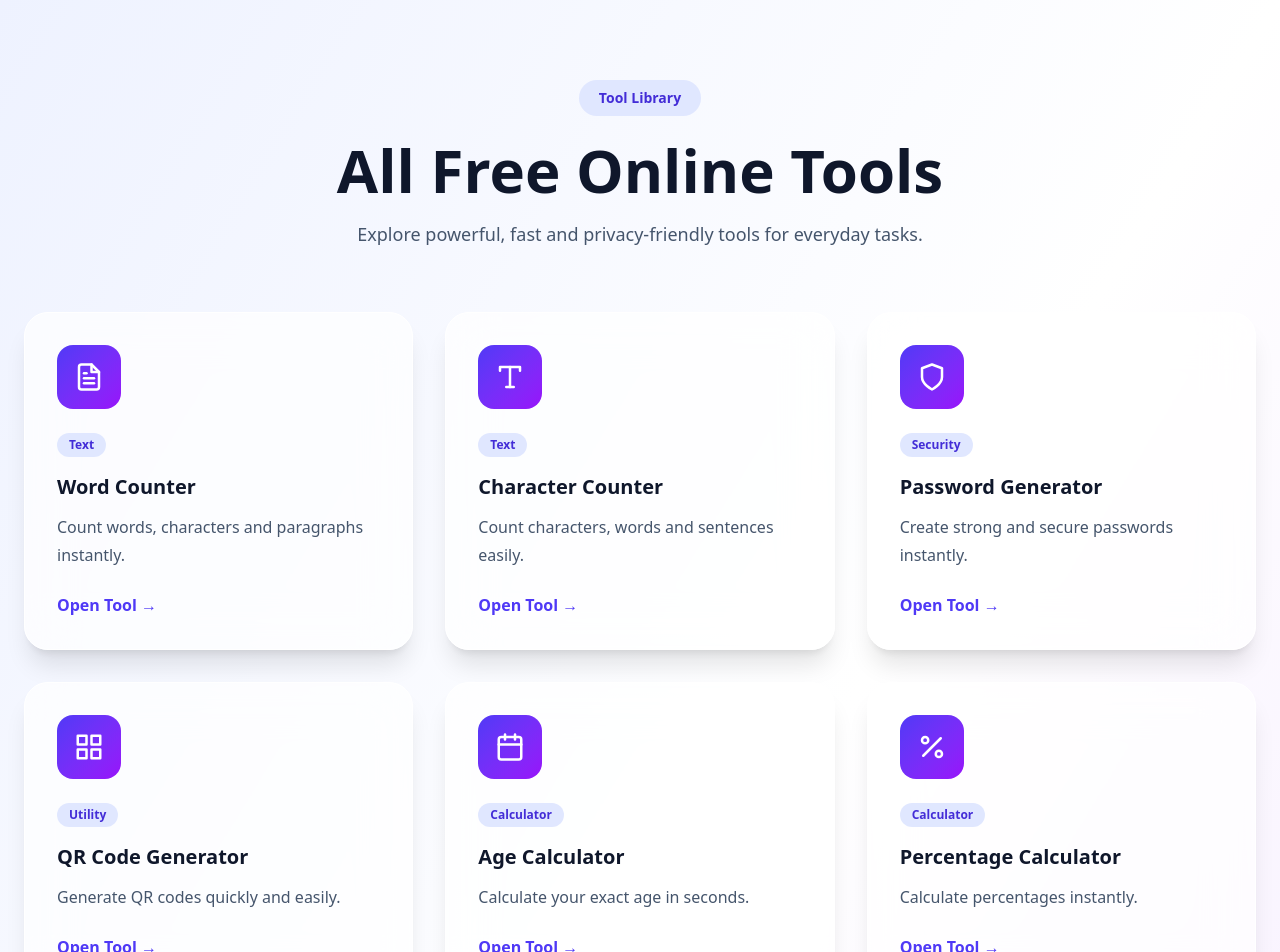
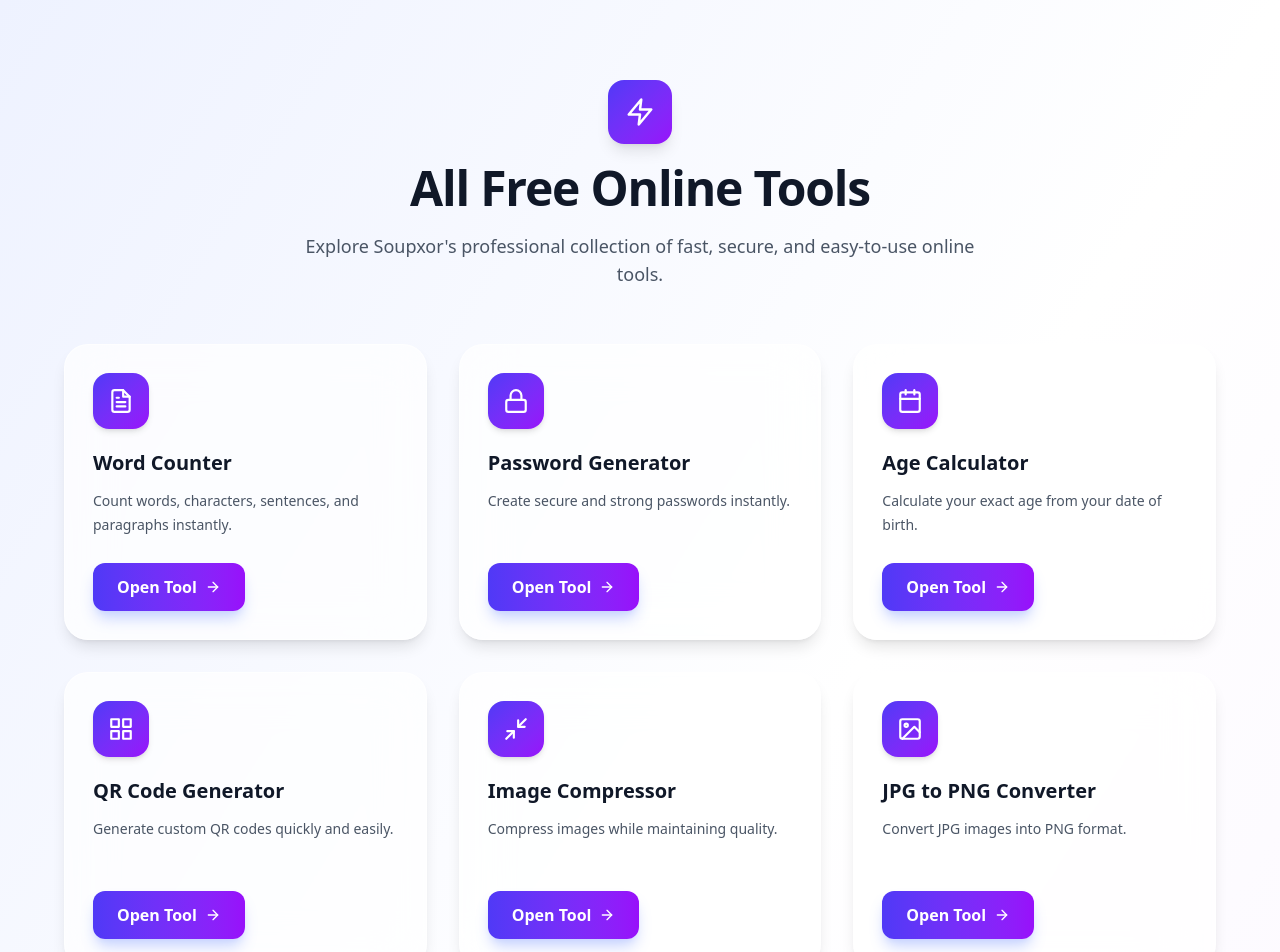
Before and after one commit to Blackmafia453/toolverse, a Next.js app: page /tools in a window 1280 px wide. Shown: the top 952 px of the page. Built offline with nearby package versions, Linux system fonts and the light colour scheme.

Commit message:
Replace ToolVerse branding with Soupxor

```diff
--- a/app/tools/page.tsx
+++ b/app/tools/page.tsx
@@ -1,384 +1,198 @@
-import Link from "next/link";
-
+import type { Metadata } from "next";
 import {
   FiFileText,
-  FiType,
-  FiShield,
+  FiLock,
+  FiCalendar,
   FiGrid,
-  FiCalendar,
+  FiImage,
+  FiFile,
+  FiScissors,
+  FiCode,
+  FiDroplet,
   FiPercent,
   FiActivity,
   FiDollarSign,
-  FiImage,
-  FiFile,
-  FiCode,
-  FiDroplet,
   FiMinimize2,
-  FiScissors,
+  FiHash,
+  FiZap,
 } from "react-icons/fi";
 
+import ToolButton from "@/components/ToolButton";
 
-export default function ToolsPage() {
-
+export const metadata: Metadata = {
+  title: "Free Online Tools - Soupxor",
+  description:
+    "Explore Soupxor's collection of free online tools including text tools, image tools, PDF utilities, calculators, security tools, and developer tools.",
+  keywords: [
+    "free online tools",
+    "text tools",
+    "image tools",
+    "PDF tools",
+    "calculator tools",
+    "password generator",
+    "word counter",
+    "QR code generator",
+    "Soupxor",
+  ],
+  openGraph: {
+    title: "Free Online Tools - Soupxor",
+    description:
+      "Use powerful free online tools for productivity, calculations, images, PDFs, security, and development.",
+    url: "https://soupxor.com/tools",
+    siteName: "Soupxor",
+    type: "website",
+  },
+  twitter: {
+    card: "summary_large_image",
+    title: "Free Online Tools - Soupxor",
+    description:
+      "A complete collection of free online tools built for productivity and everyday tasks.",
+  },
+};
 
 const tools = [
-
   {
     name: "Word Counter",
-      description: "Count words, characters and paragraphs instantly.",
-      category: "Text",
-      icon: <FiFileText />,
-      link: "/tools/word-counter",
+    description: "Count words, characters, sentences, and paragraphs instantly.",
+    icon: FiFileText,
+    route: "/tools/word-counter",
   },
-
-    {
-      name: "Character Counter",
-      description: "Count characters, words and sentences easily.",
-      category: "Text",
-      icon: <FiType />,
-      link: "/tools/character-counter",
-    },
-
   {
     name: "Password Generator",
-      description: "Create strong and secure passwords instantly.",
-      category: "Security",
-      icon: <FiShield />,
-      link: "/tools/password-generator",
+    description: "Create secure and strong passwords instantly.",
+    icon: FiLock,
+    route: "/tools/password-generator",
   },
-
+  {
+    name: "Age Calculator",
+    description: "Calculate your exact age from your date of birth.",
+    icon: FiCalendar,
+    route: "/tools/age-calculator",
+  },
   {
     name: "QR Code Generator",
-      description: "Generate QR codes quickly and easily.",
-      category: "Utility",
-      icon: <FiGrid />,
-      link: "/tools/qr-code-generator",
+    description: "Generate custom QR codes quickly and easily.",
+    icon: FiGrid,
+    route: "/tools/qr-code-generator",
   },
-
-    {
-      name: "Age Calculator",
-      description: "Calculate your exact age in seconds.",
-      category: "Calculator",
-      icon: <FiCalendar />,
-      link: "/tools/age-calculator",
-    },
-
-    {
-      name: "Percentage Calculator",
-      description: "Calculate percentages instantly.",
-      category: "Calculator",
-      icon: <FiPercent />,
-      link: "/tools/percentage-calculator",
-    },
-
-    {
-      name: "BMI Calculator",
-      description: "Calculate your BMI score easily.",
-      category: "Calculator",
-      icon: <FiActivity />,
-      link: "/tools/bmi-calculator",
-    },
-
-    {
-      name: "Loan Calculator",
-      description: "Calculate monthly loan payments.",
-      category: "Finance",
-      icon: <FiDollarSign />,
-      link: "/tools/loan-calculator",
-    },
-
   {
     name: "Image Compressor",
-      description: "Compress images without losing quality.",
-      category: "Image",
-      icon: <FiMinimize2 />,
-      link: "/tools/image-compressor",
+    description: "Compress images while maintaining quality.",
+    icon: FiMinimize2,
+    route: "/tools/image-compressor",
   },
-
   {
-      name: "JPG to PNG",
+    name: "JPG to PNG Converter",
     description: "Convert JPG images into PNG format.",
-      category: "Image",
-      icon: <FiImage />,
-      link: "/tools/jpg-to-png",
+    icon: FiImage,
+    route: "/tools/jpg-to-png",
   },
-
   {
-      name: "PNG to JPG",
+    name: "PNG to JPG Converter",
     description: "Convert PNG images into JPG format.",
-      category: "Image",
-      icon: <FiImage />,
-      link: "/tools/png-to-jpg",
+    icon: FiImage,
+    route: "/tools/png-to-jpg",
   },
-
   {
     name: "PDF Merge",
-      description: "Combine multiple PDF files together.",
-      category: "PDF",
-      icon: <FiFile />,
-      link: "/tools/pdf-merge",
+    description: "Combine multiple PDF files into one document.",
+    icon: FiFile,
+    route: "/tools/pdf-merge",
   },
-
   {
     name: "PDF Split",
     description: "Split PDF files into separate pages.",
-      category: "PDF",
-      icon: <FiScissors />,
-      link: "/tools/pdf-split",
+    icon: FiScissors,
+    route: "/tools/pdf-split",
   },
-
   {
     name: "JSON Formatter",
-      description: "Format and beautify JSON code.",
-      category: "Developer",
-      icon: <FiCode />,
-      link: "/tools/json-formatter",
+    description: "Format and beautify JSON data instantly.",
+    icon: FiCode,
+    route: "/tools/json-formatter",
   },
-
   {
     name: "Color Picker",
-      description: "Pick colors and get HEX values.",
-      category: "Design",
-      icon: <FiDroplet />,
-      link: "/tools/color-picker",
+    description: "Pick colors and get HEX, RGB values.",
+    icon: FiDroplet,
+    route: "/tools/color-picker",
   },
-
+  {
+    name: "Percentage Calculator",
+    description: "Calculate percentages quickly and accurately.",
+    icon: FiPercent,
+    route: "/tools/percentage-calculator",
+  },
+  {
+    name: "BMI Calculator",
+    description: "Calculate your body mass index instantly.",
+    icon: FiActivity,
+    route: "/tools/bmi-calculator",
+  },
+  {
+    name: "Loan Calculator",
+    description: "Calculate loan payments and interest estimates.",
+    icon: FiDollarSign,
+    route: "/tools/loan-calculator",
+  },
+  {
+    name: "Hash Generator",
+    description: "Generate secure hashes for your data.",
+    icon: FiHash,
+    route: "/tools/hash-generator",
+  },
 ];
 
+export default function ToolsPage() {
+  return (
+    <main className="min-h-screen bg-gradient-to-br from-indigo-50 via-white to-purple-50 px-6 py-20">
+      <section className="mx-auto max-w-6xl">
+        <div className="mb-14 text-center">
+          <div className="mx-auto mb-5 flex h-16 w-16 items-center justify-center rounded-2xl bg-gradient-to-br from-indigo-600 to-purple-600 text-white shadow-lg">
+            <FiZap size={30} />
+          </div>
 
-
-  return (
-
-    <main
-      className="
-      min-h-screen
-      relative
-      overflow-hidden
-      py-20
-      px-6
-      "
-    >
-
-
-      <div
-        className="
-        absolute
-        inset-0
-        -z-10
-        bg-gradient-to-br
-        from-indigo-50
-        via-white
-        to-purple-100
-        "
-      />
-
-
-
-      <div className="max-w-7xl mx-auto">
-
-
-
-        {/* Hero */}
-
-        <section className="text-center mb-16">
-
-
-          <span
-            className="
-            inline-block
-            px-5
-            py-2
-            rounded-full
-            bg-indigo-100
-            text-indigo-700
-            font-semibold
-            text-sm
-            "
-          >
-            Tool Library
-          </span>
-
-
-
-          <h1
-            className="
-            mt-6
-            text-4xl
-            md:text-6xl
-            font-extrabold
-            text-slate-900
-            "
-          >
+          <h1 className="text-4xl font-bold tracking-tight text-gray-900 md:text-5xl">
             All Free Online Tools
           </h1>
 
+          <p className="mx-auto mt-5 max-w-2xl text-lg text-gray-600">
+            Explore Soupxor&apos;s professional collection of fast, secure, and
+            easy-to-use online tools.
+          </p>
+        </div>
 
+        <div className="grid gap-8 sm:grid-cols-2 lg:grid-cols-3">
+          {tools.map((tool) => {
+            const Icon = tool.icon;
 
-          <p
-            className="
-            mt-5
-            max-w-3xl
-            mx-auto
-            text-lg
-            text-slate-600
-            "
+            return (
+              <div
+                key={tool.name}
+                className="group rounded-3xl border border-white/60 bg-white/70 p-7 shadow-lg backdrop-blur-xl transition duration-300 hover:-translate-y-2 hover:shadow-2xl"
               >
-            Explore powerful, fast and privacy-friendly tools
-            for everyday tasks.
+                <div className="mb-5 flex h-14 w-14 items-center justify-center rounded-2xl bg-gradient-to-br from-indigo-600 to-purple-600 text-white shadow-md">
+                  <Icon size={26} />
+                </div>
+
+                <h2 className="text-xl font-semibold text-gray-900">
+                  {tool.name}
+                </h2>
+
+                <p className="mt-3 min-h-[50px] text-sm leading-6 text-gray-600">
+                  {tool.description}
                 </p>
 
-
+                <div className="mt-6">
+                  <ToolButton href={tool.route}>
+                    Open Tool
+                  </ToolButton>
+                </div>
+              </div>
+            );
+          })}
+        </div>
       </section>
-
-
-
-
-
-
-
-        {/* Tools Grid */}
-
-
-        <section
-          className="
-          grid
-          grid-cols-1
-          md:grid-cols-2
-          lg:grid-cols-3
-          gap-8
-          "
-        >
-
-
-
-          {
-            tools.map((tool)=>(
-
-              <Link
-                href={tool.link}
-                key={tool.name}
-                className="
-                group
-                bg-white/70
-                backdrop-blur-xl
-                border
-                border-white
-                rounded-3xl
-                p-8
-                shadow-xl
-                hover:-translate-y-2
-                hover:shadow-2xl
-                transition
-                "
-              >
-
-
-                <div
-                  className="
-                  w-16
-                  h-16
-                  rounded-2xl
-                  flex
-                  items-center
-                  justify-center
-                  text-3xl
-                  text-white
-                  bg-gradient-to-br
-                  from-indigo-600
-                  to-purple-600
-                  group-hover:scale-110
-                  transition
-                  "
-                >
-
-                  {tool.icon}
-
-                </div>
-
-
-
-                <span
-                  className="
-                  inline-block
-                  mt-6
-                  px-3
-                  py-1
-                  rounded-full
-                  bg-indigo-100
-                  text-indigo-700
-                  text-xs
-                  font-semibold
-                  "
-                >
-
-                  {tool.category}
-
-                </span>
-
-
-
-                <h2
-                  className="
-                  mt-4
-                  text-xl
-                  font-bold
-                  text-slate-900
-                  "
-                >
-
-                  {tool.name}
-
-                </h2>
-
-
-
-                <p
-                  className="
-                  mt-3
-                  text-slate-600
-                  leading-7
-                  "
-                >
-
-                  {tool.description}
-
-                </p>
-
-
-
-                <div
-                  className="
-                  mt-6
-                  text-indigo-600
-                  font-semibold
-                  group-hover:translate-x-1
-                  transition
-                  "
-                >
-
-                  Open Tool →
-
-                </div>
-
-
-
-              </Link>
-
-
-            ))
+    </main>
+  );
 }
-
-
-
-        </section>
-
-
-
-      </div>
-
-
-    </main>
-
-  );
-
-}
--- /dev/null
+++ b/app/tools/word-counter/layout.tsx
@@ -0,0 +1,68 @@
+import type { Metadata } from "next";
+
+export const metadata: Metadata = {
+  title: "Word Counter - Count Words, Characters & Reading Time | Soupxor",
+  description:
+    "Use Soupxor's free Word Counter tool to instantly count words, characters, sentences, paragraphs, and reading time. Fast, accurate, and privacy-friendly browser-based tool.",
+  keywords: [
+    "word counter",
+    "online word counter",
+    "character counter",
+    "count words online",
+    "sentence counter",
+    "paragraph counter",
+    "reading time calculator",
+    "free writing tools",
+    "Soupxor",
+  ],
+  alternates: {
+    canonical: "https://soupxor.com/tools/word-counter",
+  },
+  openGraph: {
+    title: "Word Counter - Free Online Text Analysis Tool | Soupxor",
+    description:
+      "Count words, characters, sentences, paragraphs and reading time instantly with Soupxor Word Counter.",
+    url: "https://soupxor.com/tools/word-counter",
+    siteName: "Soupxor",
+    type: "website",
+  },
+  twitter: {
+    card: "summary_large_image",
+    title: "Word Counter - Free Online Tool | Soupxor",
+    description:
+      "Analyze your text instantly with Soupxor Word Counter. Fast, private and accurate.",
+  },
+};
+
+export default function WordCounterLayout({
+  children,
+}: {
+  children: React.ReactNode;
+}) {
+  return (
+    <>
+      {children}
+
+      <script
+        type="application/ld+json"
+        dangerouslySetInnerHTML={{
+          __html: JSON.stringify({
+            "@context": "https://schema.org",
+            "@type": "SoftwareApplication",
+            name: "Soupxor Word Counter",
+            applicationCategory: "UtilitiesApplication",
+            operatingSystem: "Web",
+            description:
+              "Free online word counter tool that counts words, characters, sentences, paragraphs and reading time.",
+            url: "https://soupxor.com/tools/word-counter",
+            offers: {
+              "@type": "Offer",
+              price: "0",
+              priceCurrency: "USD",
+            },
+          }),
+        }}
+      />
+    </>
+  );
+}
--- /dev/null
+++ b/components/ToolButton.tsx
@@ -0,0 +1,59 @@
+import Link from "next/link";
+import { FiArrowRight } from "react-icons/fi";
+
+
+interface ToolButtonProps {
+  href: string;
+  text?: string;
+}
+
+
+export default function ToolButton({
+  href,
+  text = "Open Tool",
+}: ToolButtonProps) {
+
+  return (
+
+    <Link
+      href={href}
+      className="
+      inline-flex
+      items-center
+      justify-center
+      gap-2
+      px-6
+      py-3
+      rounded-xl
+      bg-gradient-to-r
+      from-indigo-600
+      to-purple-600
+      text-white
+      font-semibold
+      shadow-lg
+      shadow-indigo-200
+      hover:shadow-xl
+      hover:-translate-y-1
+      transition-all
+      duration-300
+      group
+      "
+    >
+
+      {text}
+
+
+      <FiArrowRight
+        className="
+        group-hover:translate-x-1
+        transition-transform
+        duration-300
+        "
+      />
+
+
+    </Link>
+
+  );
+
+}
```
Also changed, not shown: app/tools/color-picker/page.tsx (+2 -5 lines). Lines whose indentation alone changed are shown as unchanged.
